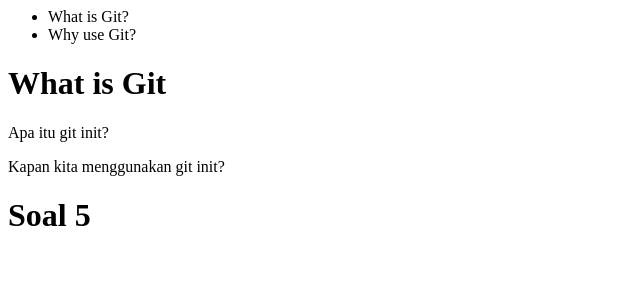
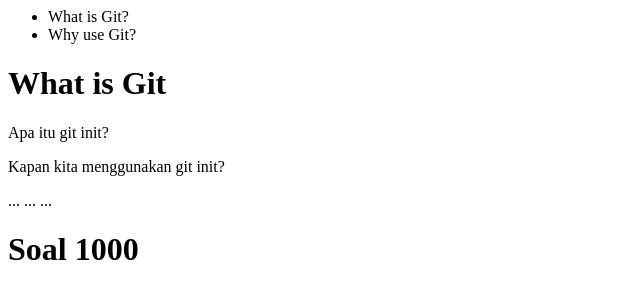
Before and after one commit to juanfrederick/ruang-belajar-1, a plain HTML site: page pages/question.html in a window 1280 px wide. Shown: the whole page, without its empty margins (0-640 px from the left). Drawn offline with Linux system fonts and the light colour scheme.

Commit message:
Revert "change 1000 to 5 question"
This reverts commit 7940a0b1d64648af37d5846254bd3f73146b322b.

```diff
--- a/pages/question.html
+++ b/pages/question.html
@@ -10,6 +10,9 @@
         <h1>What is Git</h1>
         <p>Apa itu git init?</p>
         <p>Kapan kita menggunakan git init?</p>
-        <h1>Soal 5</h1>
+        ...
+        ...
+        ...
+        <h1>Soal 1000</h1>
     </body>
 </html>
```
